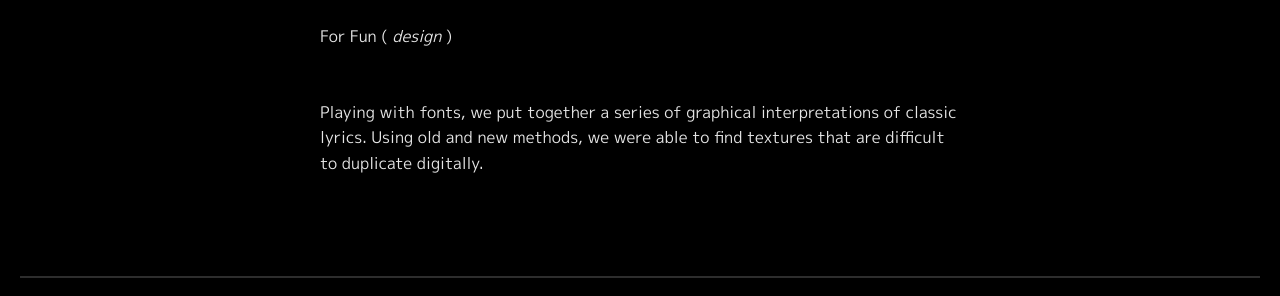
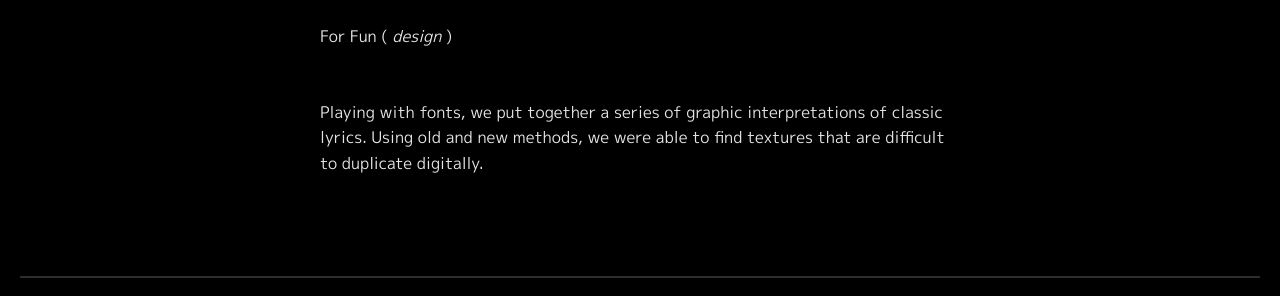
Before and after one commit to factorytown/factorytown.github.io, a Jekyll site: the page built from _projects/take-off-your-cool.markdown, in a window 1280 px wide. Shown: the part 191-487 px from the top of the page. Built offline with Jekyll 4.4.1, drawn with Linux system fonts in a browser that asks for light colours; nearby versions of some CDN libraries.

Commit message:
Updated Take Off Your Cool

```diff
--- a/_projects/take-off-your-cool.markdown
+++ b/_projects/take-off-your-cool.markdown
@@ -6,6 +6,7 @@
 position: 3
 Sub-Title: For Fun
 Featured-Image: "/uploads/CoolPinkM.jpg"
+Design Images: "/uploads/CoolPinkM.jpg"
 ---
 
-Playing with fonts, we put together a series of graphical interpretations of classic lyrics. Using old and new methods, we were able to find textures that are difficult to duplicate digitally.
+Playing with fonts, we put together a series of graphic interpretations of classic lyrics. Using old and new methods, we were able to find textures that are difficult to duplicate digitally.
```
